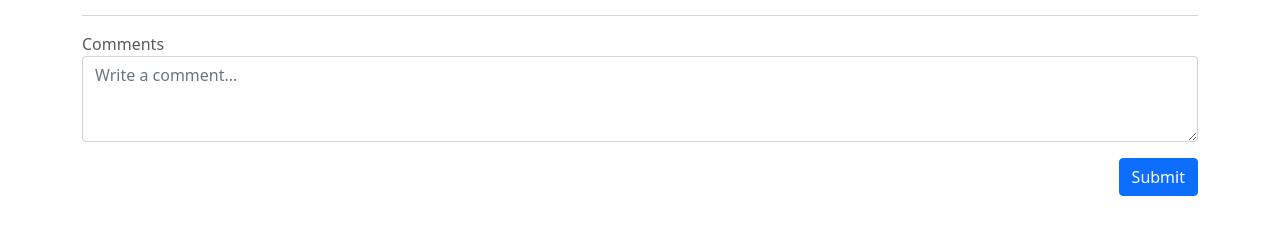
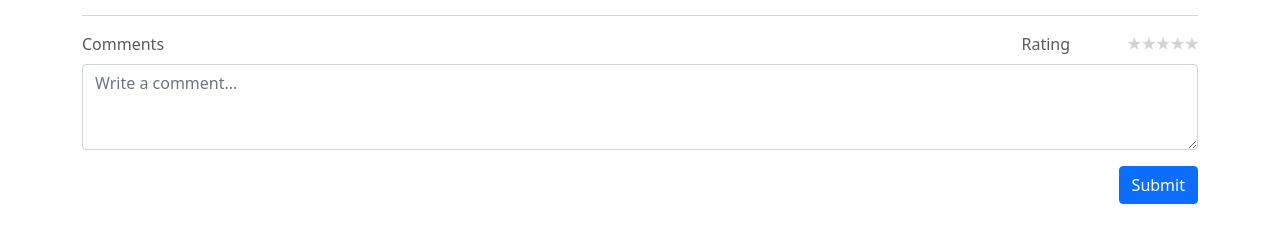
Before and after one commit to ktruong29/Book-Review, a Flask app: page /dashboard/books/1 in a window 1280 px wide. Shown: the part 810-1062 px from the top of the page. Before the commit the page ends 1006 px from the top, so only its background shows below. Run offline with Flask 2, Linux system fonts and the light colour scheme; the visitor is signed in with stand-in values (Sample User, id 1); data comes from the database, SQL or seed files in the repository; data that the repository does not hold is empty; some libraries are stand-ins or nearby versions.

Commit message:
added the rating system, every user can only rate once per book

```diff
--- a/app.py
+++ b/app.py
@@ -24,11 +24,11 @@ app.secret_key = 'hjkdjeuqoe157!@'
 
 
 #customhost = <your db endpoint address>
-DB_HOST      = "cpsc362.cqz5lsbthplh.us-east-2.rds.amazonaws.com"
-# DB_HOST      = "database-1.cykqbf99bmvw.us-west-1.rds.amazonaws.com"
+#DB_HOST      = "cpsc362.cqz5lsbthplh.us-east-2.rds.amazonaws.com"
+DB_HOST      = "database-1.cykqbf99bmvw.us-west-1.rds.amazonaws.com"
 DB_USER      = "admin"
-# DB_PASS      = "group362"
-DB_PASS      = "adminadmin"
+DB_PASS      = "group362"
+#DB_PASS      = "adminadmin"
 DB_NAME      = "LIBRARY"
 
 #Path to save profile pictures
@@ -272,9 +272,16 @@ def view_and_comment_book(isbn):
     if request.method == 'POST' and len(request.form['comment']) > 0:
         comment = request.form['comment']
         username = session['username']
-        #Add and commit the comment to the db
+        rating = 0;
+        if 'rating' in request.form:
+            rating = int(request.form['rating'])
+
+        #Add and commit the comment and rating to the db
         cursor = db.cursor()
         cursor.execute("INSERT INTO COMMENT (DatePosted, Comment, Username, ISBN) VALUES (NOW(), %s, %s, %s)", (comment, username, isbn))
+        rating_check = cursor.execute("SELECT * FROM RATING WHERE Username = (%s) AND ISBN = (%s)", (username, isbn))
+        if rating_check == 0:
+            cursor.execute("INSERT INTO RATING (Rating, Username, ISBN) VALUES (%s, %s, %s)", (rating, username, isbn))
         db.commit()
         cursor.close()
         gc.collect()
@@ -284,11 +291,13 @@ def view_and_comment_book(isbn):
         cursor = db.cursor()
         comment = cursor.execute("SELECT * FROM COMMENT WHERE ISBN = (%s)", (isbn))
         comment = cursor.fetchall()
+        rating = cursor.execute("SELECT * FROM RATING WHERE ISBN = (%s)", (isbn))
+        rating = cursor.fetchall()
         cursor.close()
         gc.collect()
         #Can globally access each isbn => simplicity and save time
         session['isbn'] = isbn
-        return render_template('/view_book.html', data=data, comment=comment, username=username)
+        return render_template('/view_book.html', data=data, rating=rating, comment=comment, username=username)
 
 @app.route('/dashboard/delete/<string:commentID>', methods=['GET', 'POST'])
 @login_required
--- a/templates/view_book.html
+++ b/templates/view_book.html
@@ -1,9 +1,6 @@
-{% extends 'dashboard_base.html' %}
-{% block head %}
+{% extends 'dashboard_base.html' %} {% block head %}
 <title>View and Comment Books</title>
-{% endblock %}
-
-{% block body %}
+{% endblock %} {% block body %}
 <main>
     <div class="container marketing" style="padding-top:100px">
         <hr class="featurette-divider">
@@ -27,7 +24,12 @@
             <div class="row justify-content-between">
                 <div class="col-auto">
                     <small class="text-muted">Date Posted: {{ comment[1] }}</small><br>
-                    <small class="text-muted">By: <i>{{ comment[3] }}</i></small>
+                    <small class="text-muted">By: <i>{{ comment[3] }}</i></small><br>
+                    {% for rating in rating %}
+                      {% if rating[1] == comment[3] %}
+                        <small class="text-muted">Rating: <i>{{ rating[0] }}</i></small>
+                      {% endif %}
+                    {% endfor %}
                 </div>
             </div>
             <div class="row">
@@ -35,16 +37,82 @@
             </div>
             {% if username == comment[3] %}
             <a class="btn btn-danger btn-sm" href='/dashboard/delete/{{ comment[0] }}'>Delete</a>
-                <a class="btn btn-primary btn-sm" href='/dashboard/edit/{{ comment[0] }}'>Edit</a>
-              {% endif %}
+            <a class="btn btn-primary btn-sm" href='/dashboard/edit/{{ comment[0] }}'>Edit</a> {% endif %}
         </div>
-        <hr>
-      {% endfor %}
+        <hr> {% endfor %}
 
-    <form action="/dashboard/books/{{ data[0] }}" method="POST">
+        <!-- <form action="/dashboard/books/{{ data[0] }}" method="POST">
       <div class="form-group">
       <label for="exampleFormControlTextarea1">Comments</label>
       <textarea class="form-control" id="exampleFormControlTextarea1" name="comment" placeholder="Write a comment..." rows="3"></textarea>
+      <div class="row justify-content-between pt-3">
+          <div class="col-auto"></div>
+          <div class="col-auto">
+              <input type="submit" class="btn btn-primary" value="Submit">
+          </div>
+      </div>
+    </div>
+    </form> -->
+        <!-- Comment form -->
+        <form action="/dashboard/books/{{ data[0] }}" method="POST">
+            <div class="form-group">
+                <div class="row justify-content-between pb-2">
+                    <div class="col-auto">
+                        <label for="coment">Comments</label>
+                    </div>
+                    <div class="col-auto">
+                        <div class="row">
+                            <div class="col-auto">
+                                <label for="coment">Rating</label>
+                            </div>
+                            <style>
+                                .stars:not(:checked)>input {
+                                    position: absolute;
+                                    clip: rect(0, 0, 0, 0);
+                                }
+
+                                .stars:not(:checked)>label {
+                                    float: right;
+                                    width: 0.9em;
+                                    overflow: hidden;
+                                    cursor: pointer;
+                                    color: lightgrey;
+                                }
+
+                                .stars:not(:checked)>label:before {
+                                    content: "★";
+                                }
+
+                                .stars>input:checked~label {
+                                    color: gold;
+                                }
+
+                                .stars:not(:checked)>label:hover,
+                                .stars:not(:checked)>label:hover~label {
+                                    color: gold;
+                                }
+
+                                .stars>input:checked+label:hover,
+                                .stars>input:checked+label:hover~label,
+                                .stars>input:checked~label:hover,
+                                .stars>input:checked~label:hover~label,
+                                .stars>label:hover~input:checked~label {
+                                    color: gold;
+                                }
+                            </style>
+                            <div class="col-auto">
+                                <ul class="stars">
+                                    <input type="radio" id="5-star" name="rating" value="5" /><label for="5-star">5</label>
+                                    <input type="radio" id="4-star" name="rating" value="4" /><label for="4-star">4</label>
+                                    <input type="radio" id="3-star" name="rating" value="3" /><label for="3-star">3</label>
+                                    <input type="radio" id="2-star" name="rating" value="2" /><label for="2-star">2</label>
+                                    <input type="radio" id="1-star" name="rating" value="1" /><label for="1-star">1</label>
+                                </ul>
+                            </div>
+                        </div>
+                    </div>
+                </div>
+                <textarea class="form-control" id="comment" name="comment" placeholder="Write a comment..." rows="3"></textarea>
                 <div class="row justify-content-between pt-3">
                     <div class="col-auto"></div>
                     <div class="col-auto">
```
Lines whose indentation alone changed are shown as unchanged.
